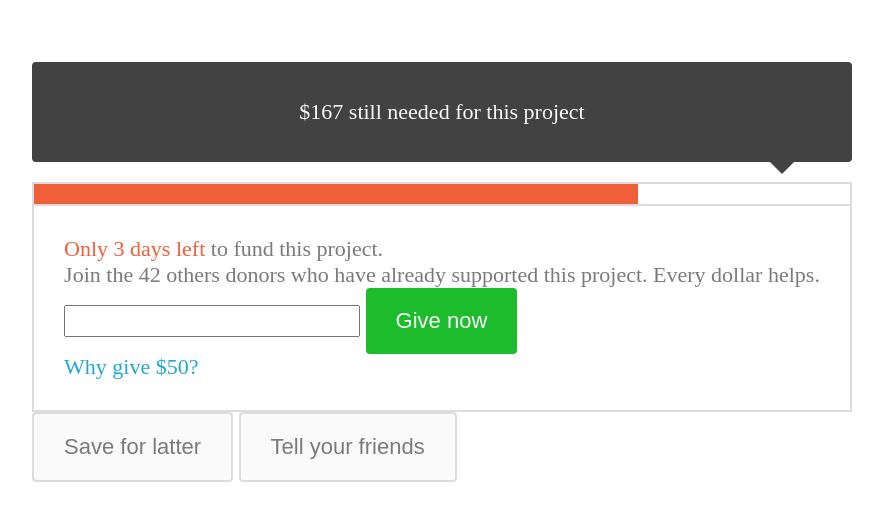
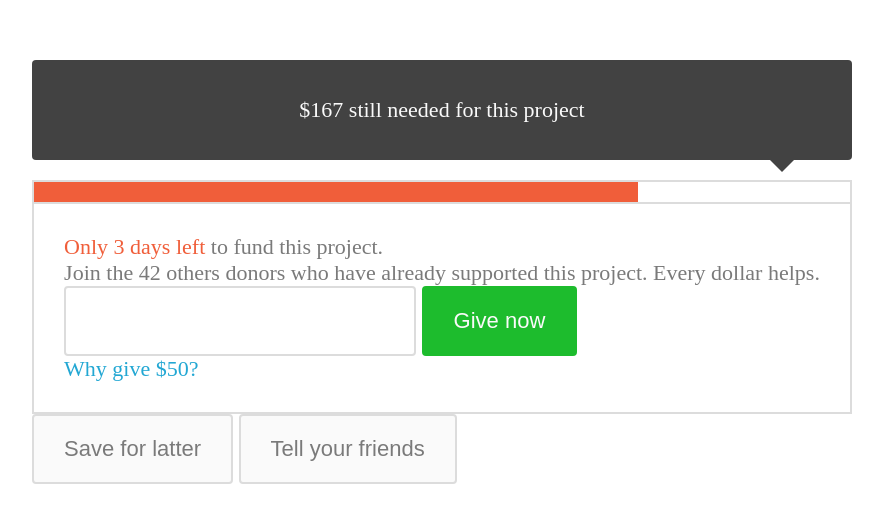
Before and after one commit to kozlovzxc/donater, a website: page index.html in a window 1280 px wide. Shown: the part 136-658 px from the top of the page, without its empty margins (198-1081 px from the left). Drawn offline with nearby package versions, Linux system fonts and the light colour scheme; files that its build step writes are made by us from their sources.

Commit message:
feat(input): add input

```diff
--- a/index.html
+++ b/index.html
@@ -24,7 +24,7 @@
           <div class="item">Join the 42 others donors who have already supported this project. Every
             dollar helps.</div>
           <div class="item">
-            <input type="text">
+            <input class="input" type="text">
             <button class="button button__action">Give now</button>
           </div>
           <a class="link" href="#">Why give $50?</a>
--- a/style/alert.scss
+++ b/style/alert.scss
@@ -1,5 +1,3 @@
-@import './common.scss';
-
 .alert {
   position: relative;
   display: flex;
--- a/style/button.scss
+++ b/style/button.scss
@@ -1,5 +1,3 @@
-@import './common.scss';
-
 .button {
   @extend %bordered;
   padding: $distance-medium $distance-large;
@@ -9,6 +7,6 @@
   &__action {
     color: $color-text-white;
     background-color: $color-action;
-    border: none;
+    border-color: $color-action; // to match height
   }
 }
--- a/style/common.scss
+++ b/style/common.scss
@@ -18,6 +18,7 @@ $distance-large: 30px;
 
 
 %bordered {
+  box-sizing: border-box;
   border: 2px solid $color-secondary-light;
 }
 
--- a/style/index.scss
+++ b/style/index.scss
@@ -3,6 +3,7 @@
 @import './alert.scss';
 @import './progress.scss';
 @import './button.scss';
+@import './input.scss';
 
 .container {
   display: flex;
--- /dev/null
+++ b/style/input.scss
@@ -0,0 +1,5 @@
+.input {
+  @extend %bordered;
+  padding: $distance-medium $distance-large;
+  border-radius: $border-radius;
+}
--- a/style/progress.scss
+++ b/style/progress.scss
@@ -1,5 +1,3 @@
-@import './common.scss';
-
 .progress {
   @extend %bordered;
 
```
